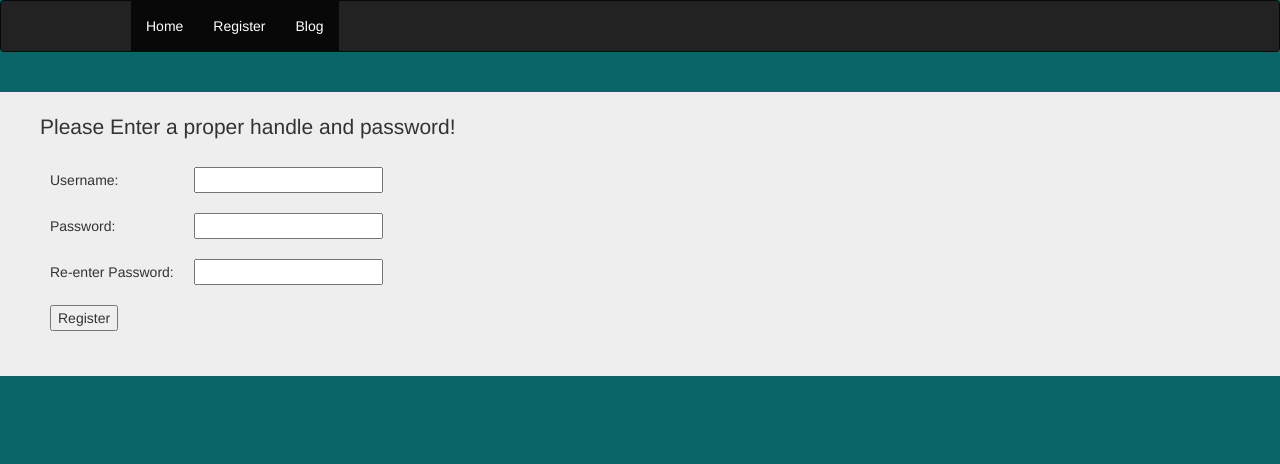
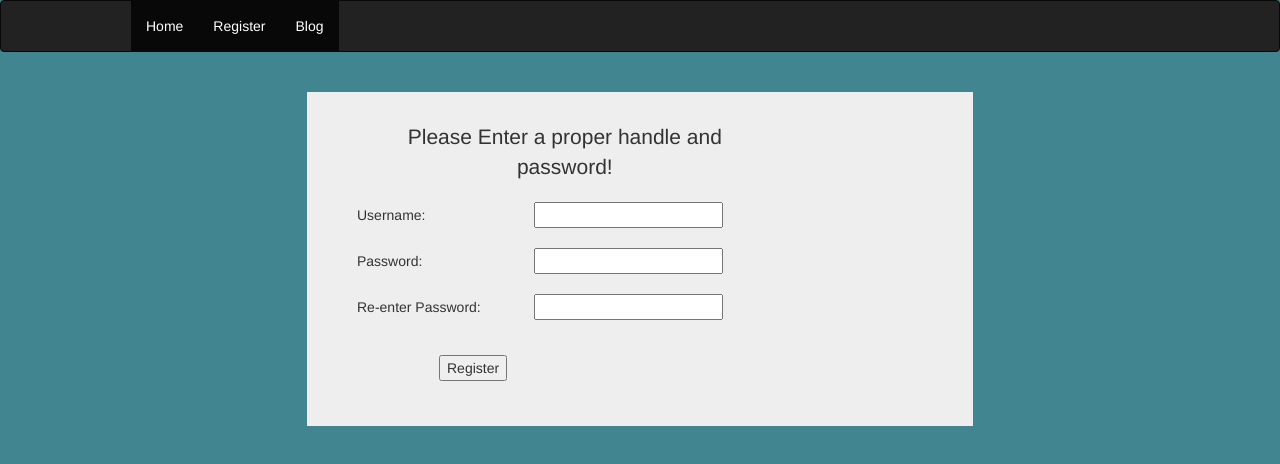
Before and after one commit to JediWattson/WebServer_NodeJS, a website: page addU.html in a window 1280 px wide. Drawn offline with nearby package versions, Linux system fonts and the light colour scheme.

Commit message:
stylized the sheet out of this

```diff
--- a/addU.html
+++ b/addU.html
@@ -1,34 +1,22 @@
 <!doctype html>
 <html lang="en">
 	<head>
+		<link rel="stylesheet" href="http://maxcdn.bootstrapcdn.com/bootstrap/3.3.1/css/bootstrap.min.css">
+		<link rel="stylesheet" href="styles/firstStyle.css">
 		<meta charset="UTF-8">
 		<title>Welcome to Famtrees</title>
-		<link rel="stylesheet" href="http://maxcdn.bootstrapcdn.com/bootstrap/3.3.1/css/bootstrap.min.css">
-	<style>
-	body{
-		background: #086668;
-	}
-
-	.jumbotron {
-		padding: 20px 40px;
-	}
-
-	#reg table {
-		cellspacing: 3px;
-	}
-
-	#reg table td {
-		padding: 10px;
-	}
-	</style>
 	</head>
 
-	<body>
+
+	<body onload="init()">
     <script>
+		function init(){
+			document.getElementById("welcome").innerHTML = "Please Enter a proper handle and password!";
+		}
 
         function userInit(){
             var xhttp = new XMLHttpRequest();
-            var inputHandle = document.getElementById("reg").elements[0].value;
+            var inputHandle = document.getElementById("input").elements[0].value;
             var fbID;
 			document.cookie.split(";").forEach(function(sub){if (sub.includes('fbID')){fbID = sub.split('=')[1];}});
             xhttp.onreadystatechange = function() {
@@ -57,10 +45,10 @@
 	<br/>
 
 	<div class="jumbotron">
-		 <form onsubmit="return false;" id="reg">
+		 <form onsubmit="return false;" id="input">
 			<table>
 				<tr>
-					<p>Please Enter a proper handle and password!</p>
+					<td colspan="3"><p id="welcome"></p></td>
 				</tr>
 				<tr>
 					<td>Username:</td>
--- /dev/null
+++ b/styles/firstStyle.css
@@ -0,0 +1,51 @@
+body{
+	background: #418591 !important;
+}
+
+.navbar {
+	padding-left: 223px;
+}
+
+.jumbotron {
+	padding: 20px 40px;
+	margin: 0 auto;
+	width: 666px;
+}
+
+p#welcome{
+		text-align: center;
+		width: 84%;
+		margin: 0 auto;
+}
+
+#input table {
+	cellspacing: 3px;
+}
+
+#input table td{
+	padding: 10px;
+}
+
+#input table td button {
+	margin-top: 15px;
+	margin-left: 82px;
+}
+
+
+#txt table {
+	margin-left: 40px;
+}
+
+#txt table td {
+	padding: 10px;
+}
+#txt table td button {
+	margin-left: 22px;
+}
+
+/*
+@media (max-width: 767px) {
+	.jumbotron {
+		width:100%;
+	}
+}*/
```
Also changed, not shown: addFBU.html (+9 -23 lines), blog.html (+9 -20 lines), index.html (+13 -25 lines).
